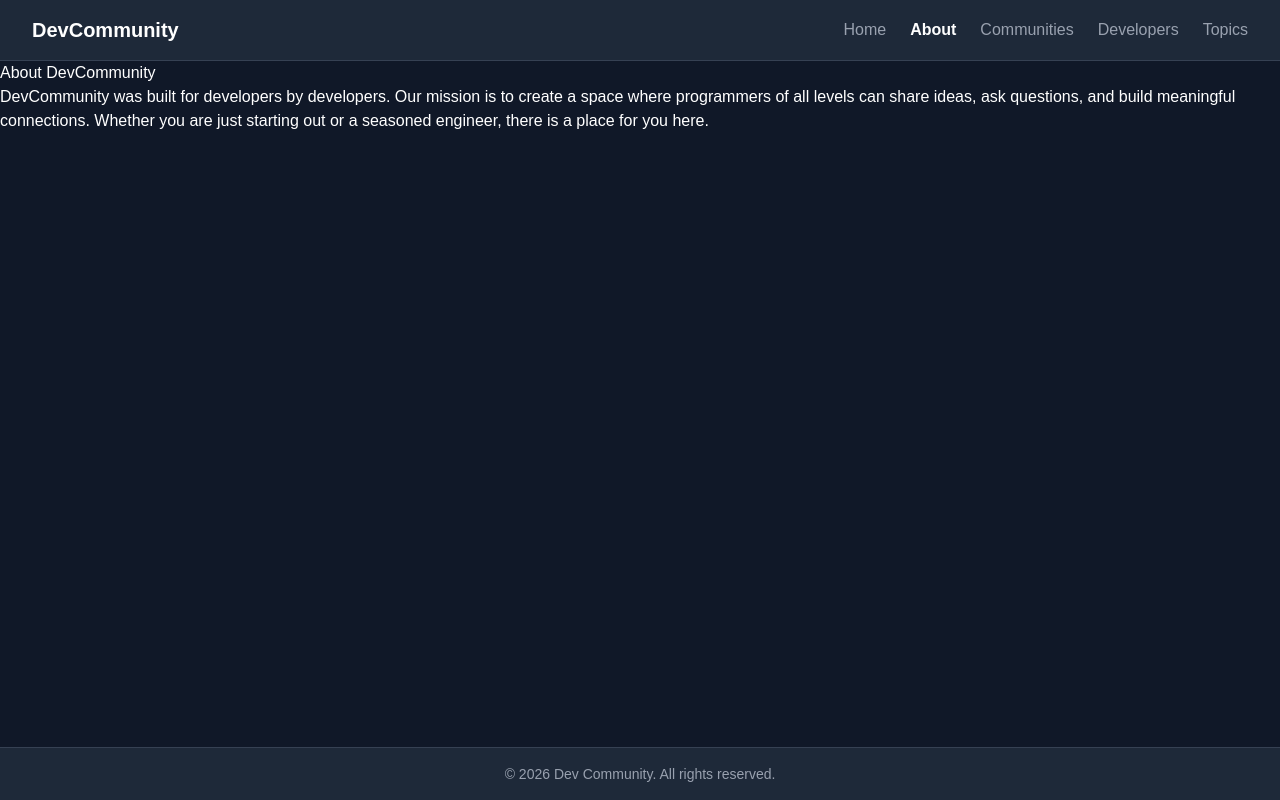
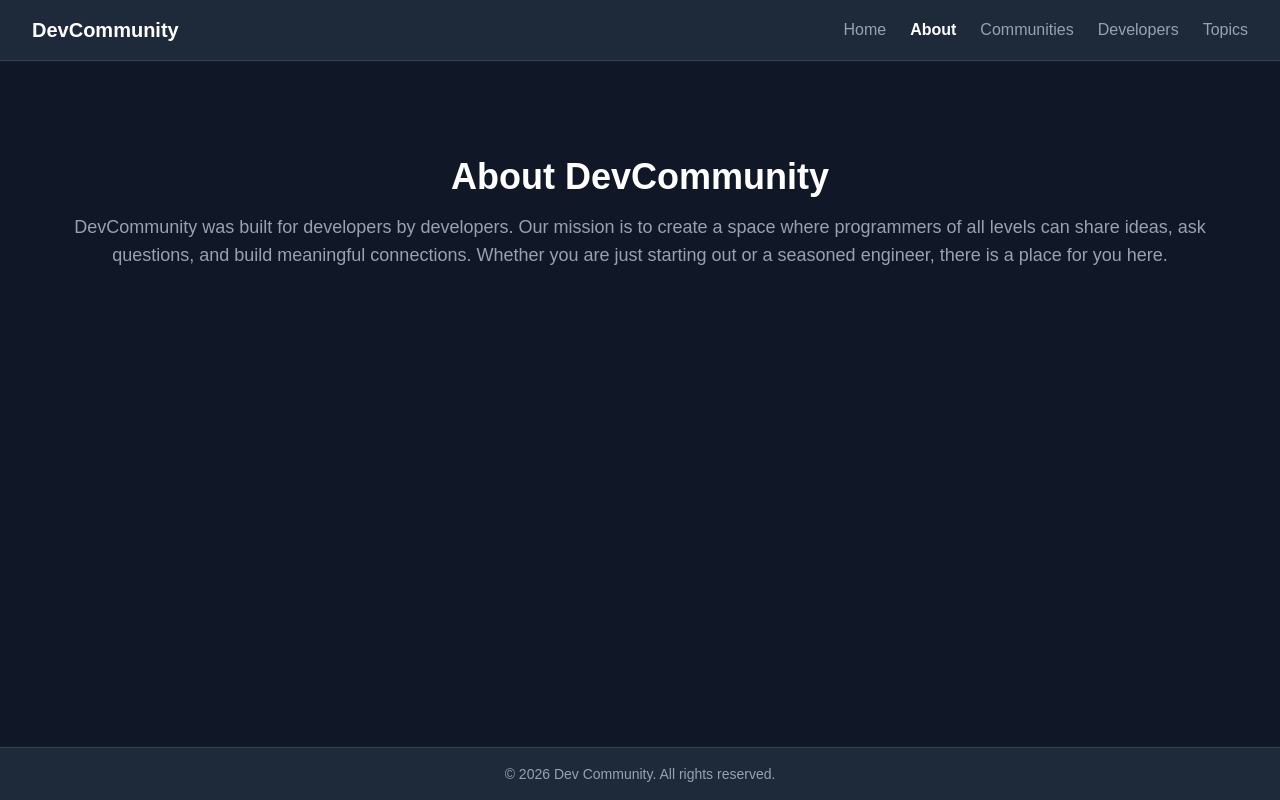
Before and after one commit to NJ015/dev-community-platform, a Next.js app: page /about in a window 1280 px wide. Built offline with nearby package versions, Linux system fonts and the light colour scheme.

Commit message:
Enhance about page styling

```diff
--- a/app/(public)/about/page.tsx
+++ b/app/(public)/about/page.tsx
@@ -2,10 +2,13 @@ import React from 'react'
 
 const page = () => {
   return (
-    <>
-      <h1>About DevCommunity</h1>
-      <p>DevCommunity was built for developers by developers. Our mission is to create a space where programmers of all levels can share ideas, ask questions, and build meaningful connections. Whether you are just starting out or a seasoned engineer, there is a place for you here.</p>
-    </>
+
+    <div className="flex flex-col items-center justify-center text-center px-8 py-24">
+      <h1 className="text-4xl font-bold text-white mb-4">About DevCommunity</h1>
+      <p className="text-gray-400 text-lg">
+        DevCommunity was built for developers by developers. Our mission is to create a space where programmers of all levels can share ideas, ask questions, and build meaningful connections. Whether you are just starting out or a seasoned engineer, there is a place for you here.
+      </p>
+    </div>
   )
 }
 
```
